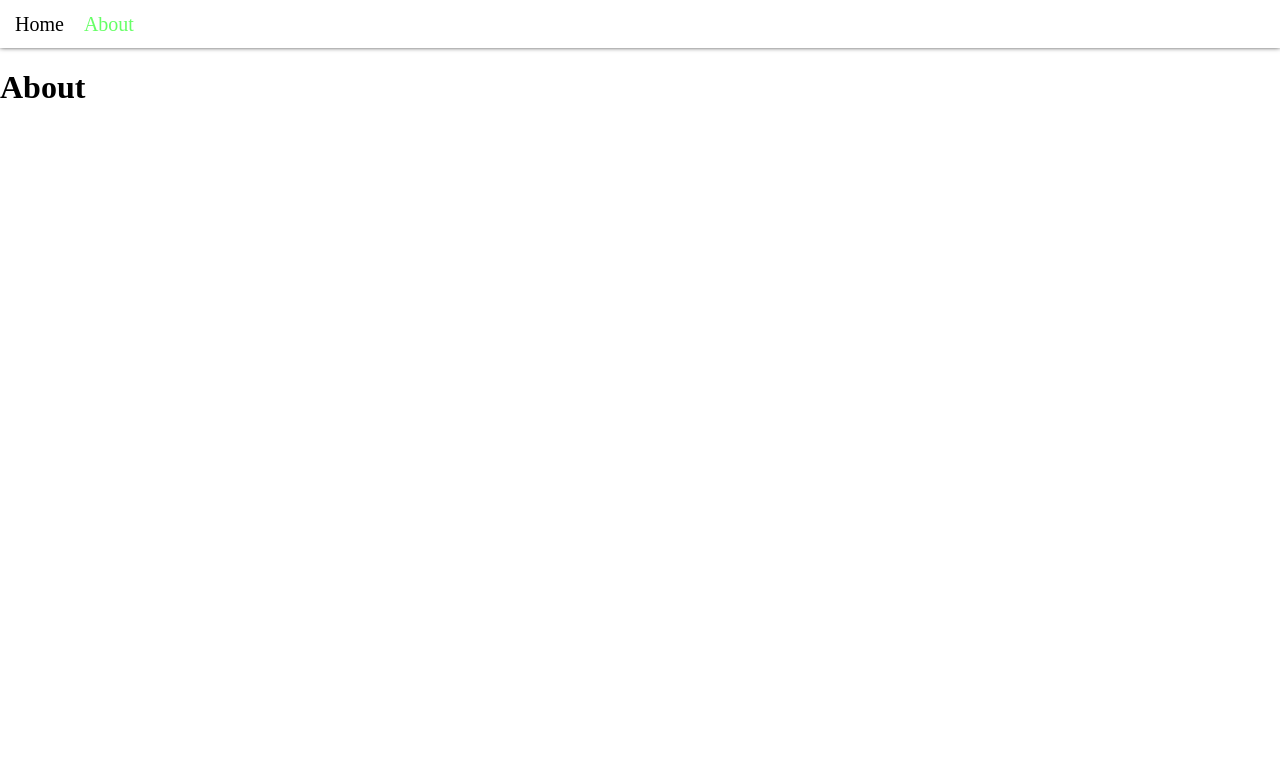
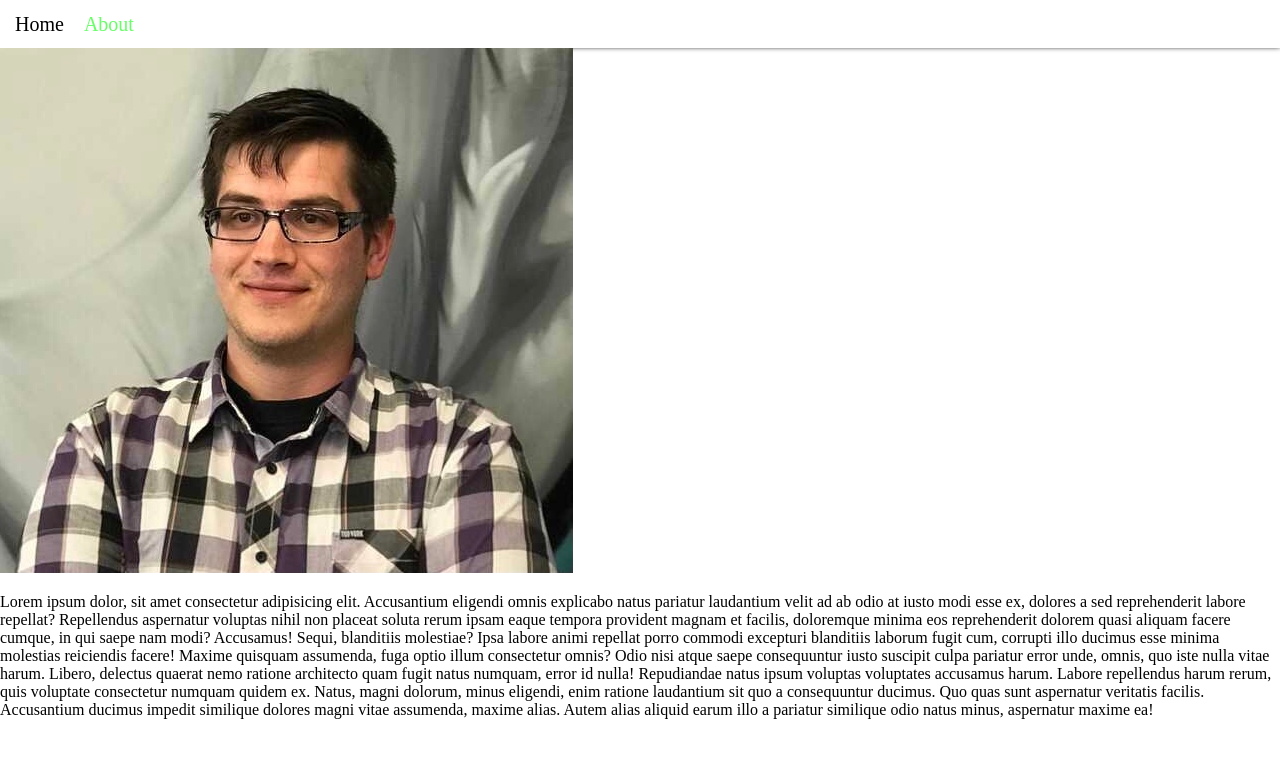
Before and after one commit to Andrewf9001/arf-react-portfolio, a React (Create React App) app: page /about in a window 1280 px wide. Shown: the top 758 px of the page. Built offline with nearby package versions, Linux system fonts and the light colour scheme; no server answers.

Commit message:
added basic structure to about page

```diff
--- a/src/components/pages/About.jsx
+++ b/src/components/pages/About.jsx
@@ -1,7 +1,32 @@
+import profilePhoto from "../../assets/images/personal-photo.jpeg";
+
 const About = () => {
   return (
     <div className="about-container">
-      <h1>About</h1>
+      <img src={profilePhoto} alt="Andrew Fletcher Headshot" />
+
+      <p>
+        Lorem ipsum dolor, sit amet consectetur adipisicing elit. Accusantium
+        eligendi omnis explicabo natus pariatur laudantium velit ad ab odio at
+        iusto modi esse ex, dolores a sed reprehenderit labore repellat?
+        Repellendus aspernatur voluptas nihil non placeat soluta rerum ipsam
+        eaque tempora provident magnam et facilis, doloremque minima eos
+        reprehenderit dolorem quasi aliquam facere cumque, in qui saepe nam
+        modi? Accusamus! Sequi, blanditiis molestiae? Ipsa labore animi repellat
+        porro commodi excepturi blanditiis laborum fugit cum, corrupti illo
+        ducimus esse minima molestias reiciendis facere! Maxime quisquam
+        assumenda, fuga optio illum consectetur omnis? Odio nisi atque saepe
+        consequuntur iusto suscipit culpa pariatur error unde, omnis, quo iste
+        nulla vitae harum. Libero, delectus quaerat nemo ratione architecto quam
+        fugit natus numquam, error id nulla! Repudiandae natus ipsum voluptas
+        voluptates accusamus harum. Labore repellendus harum rerum, quis
+        voluptate consectetur numquam quidem ex. Natus, magni dolorum, minus
+        eligendi, enim ratione laudantium sit quo a consequuntur ducimus. Quo
+        quas sunt aspernatur veritatis facilis. Accusantium ducimus impedit
+        similique dolores magni vitae assumenda, maxime alias. Autem alias
+        aliquid earum illo a pariatur similique odio natus minus, aspernatur
+        maxime ea!
+      </p>
     </div>
   );
 };
```
